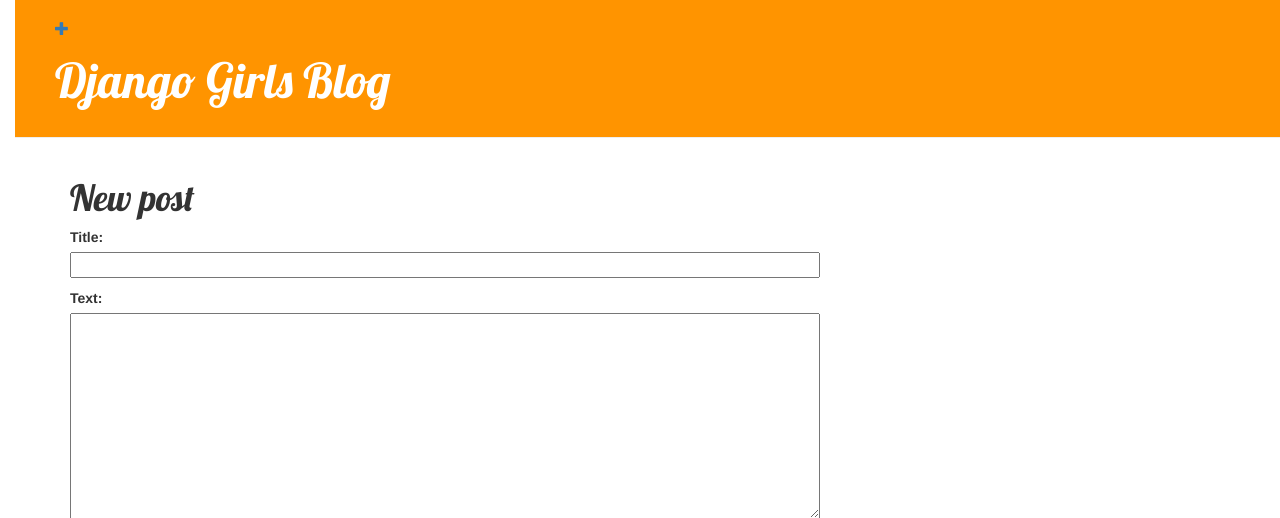
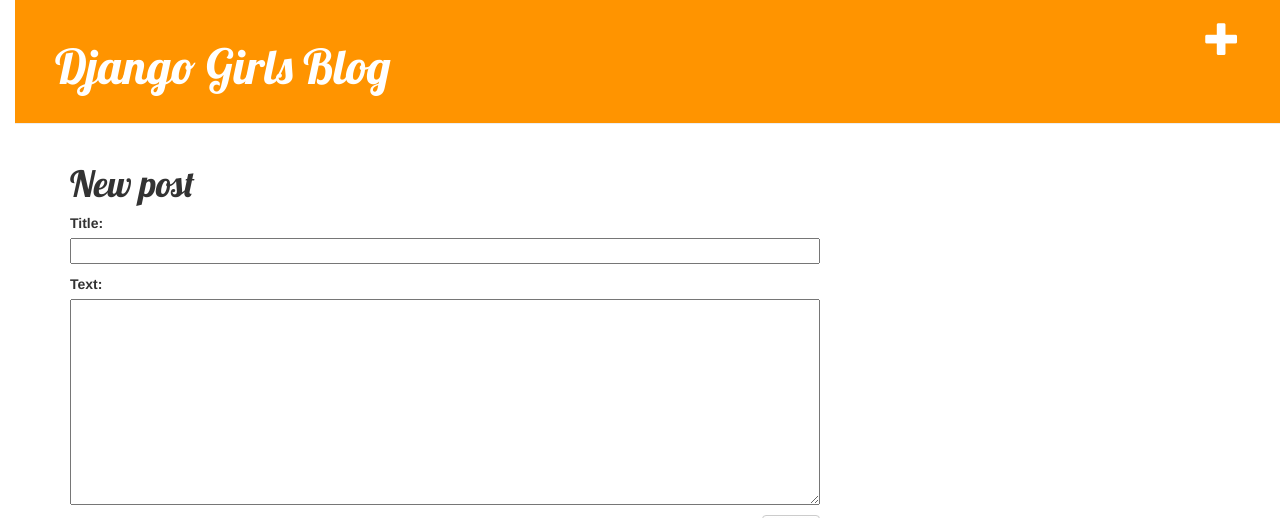
Before and after one commit to jihyepark89/Mydjangoblog, a Django app: page /post/new/ in a window 1280 px wide. Shown: the top 518 px of the page. Run offline with Django 3.2, Linux system fonts and the light colour scheme; the visitor is signed in with stand-in values (Sample User, id 1); some libraries are stand-ins or nearby versions.

Commit message:
plus modified

```diff
--- a/blog/templates/blog/base.html
+++ b/blog/templates/blog/base.html
@@ -10,7 +10,7 @@
     <body>
         <div class="page-header">
         {% if user.is_authenticated %}
-            <a href="{% url "post_new" %}" class="top-mentu"><span class="glyphicon glyphicon-plus"></span></a>
+            <a href="{% url "post_new" %}" class="top-menu"><span class="glyphicon glyphicon-plus"></span></a>
         {% endif %}
         <h1><a href="/">Django Girls Blog</a></h1>
     </div>
```
